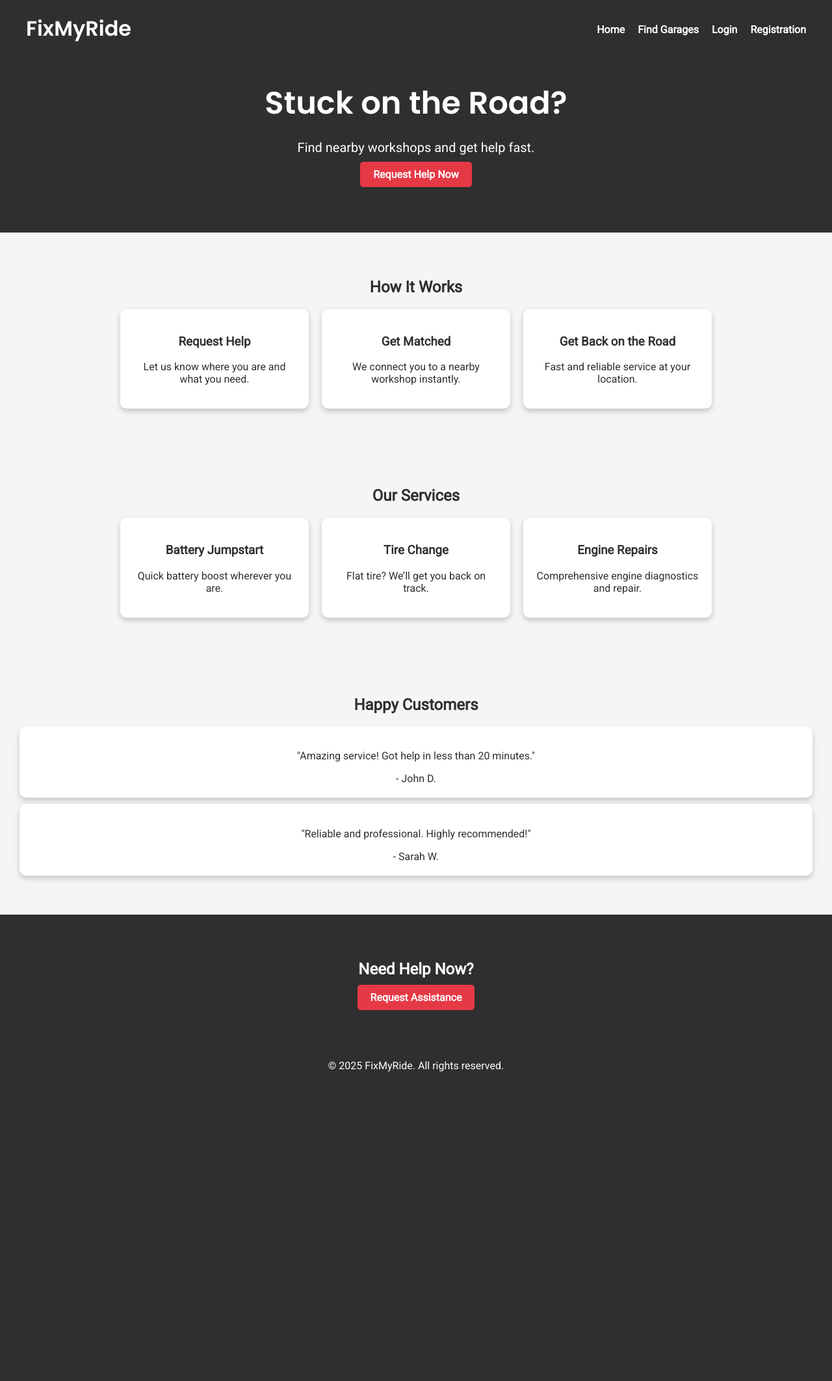
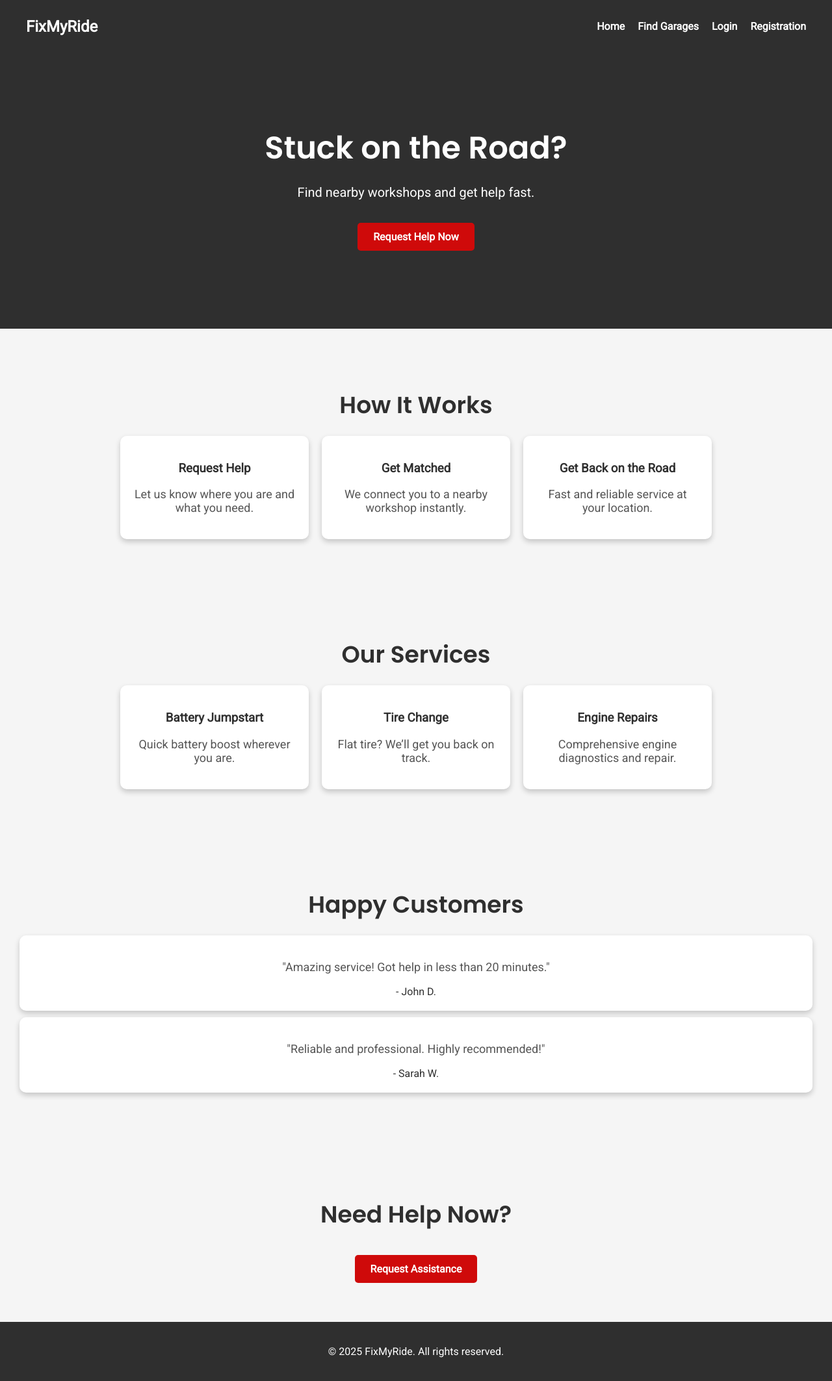
Before and after one commit to Sidharth-dev7/djang_main_project, a Django app: page / in a window 1280 px wide. Shown: the whole page at 65% size. Before the commit the page ends 1650 px from the top, so only its background shows below. Run offline with Django 5.2, Linux system fonts and the light colour scheme.

Commit message:
started updating css

```diff
--- a/static/css/Home.css
+++ b/static/css/Home.css
@@ -1,50 +1,39 @@
-/* Home.css */
-
 /* General Styles */
 body, html {
     margin: 0;
     padding: 0;
-}
-
-body {
     font-family: 'Roboto', sans-serif;
     background-color: #F5F5F5;
     color: #2F2F2F;
-    margin: 0;
-    padding: 0;
+    box-sizing: border-box;
+    scroll-behavior: smooth;
+}
+
+/* Navbar */
+.navbar {
+    display: flex;
+    justify-content: space-between;
+    align-items: center;
+    padding: 15px 40px; /* Adjusted padding */
+    position: fixed;
+    width: 100%;
+    top: 0;
+    left: 0; /* Ensures navbar starts from the left edge */
+    background: transparent;
+    transition: background 0.3s ease-in-out;
+    z-index: 1000;
     box-sizing: border-box;
 }
 
-/* Wrapper for background blur effect */
-.wrapper {
-    transition: filter 0.3s ease;
+.navbar.scrolled {
+    background: rgba(0, 0, 0, 0.9);
+    box-shadow: 0 4px 6px rgba(0, 0, 0, 0.2);
 }
 
-.modal-active .wrapper {
-    filter: blur(5px);
-}
-
-/* Hero Section */
 .logo {
-    font-family: 'Poppins', sans-serif;
-    font-size: 32px; /* Increase this value for a larger logo */
+    font-size: 24px;
+    font-weight: bold;
     color: white;
-    font-weight: bold;
-}
-
-.hero {
-    background-color: #2F2F2F;
-    color: white;
-    text-align: center;
-    padding: 80px 20px;
-    padding-top: 0;
-    margin-top: 0;
-}
-
-.navbar {
-    display: flex;
-    justify-content: space-between;
-    padding: 20px;
 }
 
 .nav-links {
@@ -53,13 +42,28 @@ body {
     gap: 20px;
 }
 
-.nav-links a {
-    color: white;
-    text-decoration: none;
-    font-weight: bold;
+.nav-links li {
+    display: inline;
 }
 
-.nav-links li {
+.nav-links a {
+    text-decoration: none;
+    color: white;
+    font-weight: bold;
+    transition: color 0.3s ease;
+}
+
+.nav-links a:hover {
+    color: #CF0A0A;
+}
+
+/* Hero Section */
+.hero {
+    background-color: #2F2F2F;
+    color: white;
+    text-align: center;
+    padding: 120px 20px;
+    padding-top: 160px;
     position: relative;
 }
 
@@ -67,124 +71,107 @@ body {
     font-family: 'Poppins', sans-serif;
     font-size: 48px;
     margin-bottom: 10px;
+    opacity: 1;
 }
 
 .hero-content p {
     font-size: 20px;
+    opacity: 0;
+    animation: fadeIn 1s ease 1s forwards;
 }
 
+.word {
+    opacity: 0;
+    display: inline-block;
+    transform: translateY(20px);
+}
+
+/* Animations */
+@keyframes fadeInWord {
+    from {
+        opacity: 0;
+        transform: translateY(20px);
+    }
+    to {
+        opacity: 1;
+        transform: translateY(0);
+    }
+}
+
+
+/* CTA Button */
 .cta-btn {
     background-color: #CF0A0A;
     color: white;
-    padding: 10px 20px;
+    padding: 12px 24px;
     text-decoration: none;
     border-radius: 5px;
     font-weight: bold;
-    transition: background 0.3s;
+    transition: transform 0.3s ease, background 0.3s ease;
+    display: inline-block;
+    margin-top: 15px;
 }
 
 .cta-btn:hover {
     background-color: #A00808;
+    transform: scale(1.1);
 }
 
-/* How It Works */
-.how-it-works {
-    padding: 50px 20px;
+/* Sections */
+section {
+    opacity: 0;
+    transform: translateY(50px);
+    transition: all 0.6s ease-in-out;
     text-align: center;
+    padding: 60px 20px;
 }
 
-.steps {
+section h2 {
+    font-size: 36px;
+    font-family: 'Poppins', sans-serif;
+    margin-bottom: 20px;
+}
+
+section p {
+    font-size: 18px;
+    color: #555;
+}
+
+section.visible {
+    opacity: 1;
+    transform: translateY(0);
+}
+
+/* Steps & Services */
+.steps, .service-list {
     display: flex;
     justify-content: center;
+    flex-wrap: wrap;
     gap: 20px;
 }
 
-.step {
+.step, .service-item {
     background: white;
     padding: 20px;
     border-radius: 10px;
     width: 250px;
     box-shadow: 0 4px 8px rgba(0, 0, 0, 0.2);
+    transition: transform 0.3s ease;
 }
 
-/* Services */
-.services {
-    background: #F5F5F5;
-    padding: 50px 20px;
-    text-align: center;
-}
-
-.service-list {
-    display: flex;
-    justify-content: center;
-    gap: 20px;
-}
-
-.service-item {
-    background: white;
-    padding: 20px;
-    border-radius: 10px;
-    width: 250px;
-    box-shadow: 0 4px 8px rgba(0, 0, 0, 0.2);
+.step:hover, .service-item:hover {
+    transform: translateY(-5px);
 }
 
 /* Testimonials */
-.testimonials {
-    padding: 50px 20px;
-    text-align: center;
-}
-
 .testimonial-item {
     background: #FFF;
     padding: 20px;
     margin: 10px;
     border-radius: 10px;
     box-shadow: 0 4px 8px rgba(0, 0, 0, 0.2);
-}
-
-/* Call to Action */
-.cta {
-    background: #2F2F2F;
-    color: white;
-    text-align: center;
-    padding: 50px 20px;
-}
-
-.cta-btn {
-    background: #E63946;
-    color: white;
-    padding: 10px 20px;
-    text-decoration: none;
-    border-radius: 5px;
-    font-weight: bold;
-    transition: background 0.3s;
-}
-
-.cta-btn:hover {
-    background: #C5303B;
-}
-
-/* Footer */
-.footer {
-    background: #2F2F2F;
-    color: white;
-    text-align: center;
-    padding: 20px;
-}
-
-/* Logout Button Style */
-.logout-btn {
-    background-color: #CF0A0A; /* Red color for logout */
-    color: white;
-    padding: 10px 20px;
-    border-radius: 5px;
-    text-decoration: none;
-    font-weight: bold;
-    transition: background 0.3s;
-}
-
-.logout-btn:hover {
-    background-color: #A00808; /* Darker red on hover */
+    opacity: 0;
+    animation: fadeInUp 1s ease-in-out forwards;
 }
 
 /* Profile Icon */
--- a/templates/home.html
+++ b/templates/home.html
@@ -41,7 +41,7 @@
             </ul>
         </nav>
         <div class="hero-content">
-            <h1>Stuck on the Road?</h1>
+            <h1 id="animatedHeading">Stuck on the Road?</h1>
             <p>Find nearby workshops and get help fast.</p>
             <a href="{% if request.session.customer_id %}{% url 'user_dashboard' %}{% else %}{% url 'login_selection' %}{% endif %}" class="cta-btn" id="requestHelp">Request Help Now</a>
         </div>
```
Also changed, not shown: other parts of static/css/Home.css (+22 -25 lines), static/js/profile_icon.js (+47 -0 lines), db.sqlite3.
